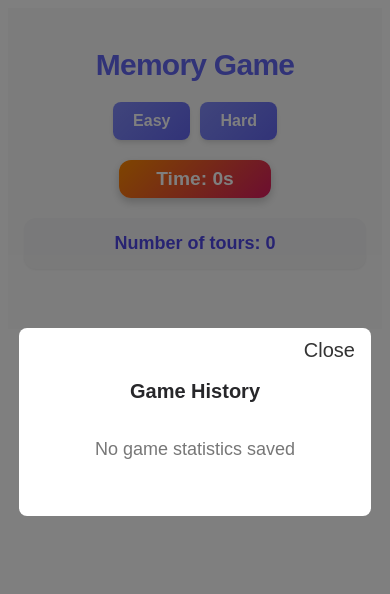
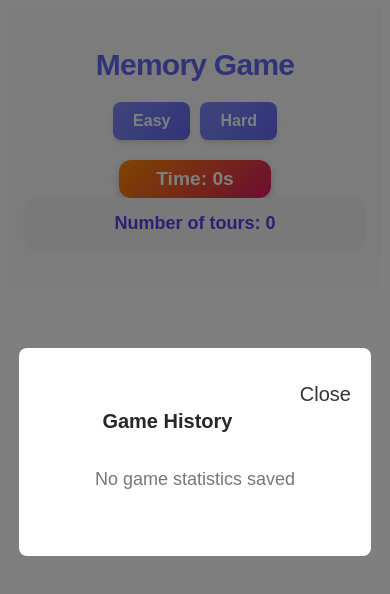
Before and after one commit to KonradBauer/MemoryGame, a React (Vite) app: page / in a window 390 px wide. Both pictures are taken after a click on the button "Show recently games". Shown: the top 594 px of the page. Built offline with nearby package versions, Linux system fonts and the light colour scheme.

Commit message:
update modal, update rwd

```diff
--- a/src/components/cards-container/style.scss
+++ b/src/components/cards-container/style.scss
@@ -1,13 +1,23 @@
 .cards-layout {
   display: grid;
-  grid-template-columns: repeat(auto-fit, minmax(100px, 1fr));
+  grid-template-columns: repeat(3, minmax(60px, 80px));
   gap: 15px;
-  justify-content: center;
   margin: 0 auto;
   padding: 10px;
+  justify-content: center;
 
-  @media (max-width: 600px) {
-    grid-template-columns: repeat(auto-fit, minmax(70px, 1fr));
+  &:after {
+    content: "";
+    grid-column: auto / span 1;
+  }
+
+  @media (max-width: 768px) {
+    grid-template-columns: repeat(3, minmax(70px, 100px));
     gap: 10px;
   }
+
+  @media (max-width: 480px) {
+    grid-template-columns: repeat(3, minmax(40px, 70px));
+    gap: 8px;
+  }
 }
--- a/src/components/game-info/style.scss
+++ b/src/components/game-info/style.scss
@@ -5,6 +5,10 @@
   background-color: var(--palette-neutral-100);
   border-radius: var(--radius-lg);
   box-shadow: var(--shadow-sm);
+
+  @media (max-width: 768px) {
+    margin: 0;
+  }
 
   .turn-counter {
     font-size: var(--font-size-lg);
--- a/src/components/modal/Modal.tsx
+++ b/src/components/modal/Modal.tsx
@@ -1,4 +1,4 @@
-import React, { useState } from "react";
+import React, { useState, useEffect } from "react";
 import "./style.scss";
 
 type ModalProps = {
@@ -10,6 +10,22 @@ export const Modal: React.FC<ModalProps> = ({ children }) => {
 
   const toggleModal = () => setIsVisible(!isVisible);
 
+  const handleContentClick = (e: React.MouseEvent) => {
+    e.stopPropagation();
+  };
+
+  useEffect(() => {
+    if (isVisible) {
+      document.body.style.overflow = "hidden";
+    } else {
+      document.body.style.overflow = "";
+    }
+
+    return () => {
+      document.body.style.overflow = "";
+    };
+  }, [isVisible]);
+
   if (!isVisible)
     return (
       <button className="open-btn" onClick={toggleModal}>
@@ -19,7 +35,7 @@ export const Modal: React.FC<ModalProps> = ({ children }) => {
 
   return (
     <div className="modal" onClick={toggleModal}>
-      <div className="modal-content">
+      <div className="modal-content" onClick={handleContentClick}>
         <button className="close-btn" onClick={toggleModal}>
           Close
         </button>
--- a/src/components/modal/style.scss
+++ b/src/components/modal/style.scss
@@ -7,18 +7,22 @@
   background-color: rgba(0, 0, 0, 0.5);
   display: flex;
   justify-content: center;
-  align-items: center;
+  align-items: flex-start;
   z-index: 1000;
-  overflow-y: scroll;
+  overflow-y: auto;
+  padding: 30px 0;
 }
 
 .modal-content {
   background-color: white;
-  padding: 20px;
+  padding: 30px 20px;
   border-radius: 8px;
   position: relative;
   width: 80%;
   max-width: 600px;
+  max-height: calc(100vh - 60px);
+  overflow-y: auto;
+  margin: auto;
 }
 
 .open-btn {
@@ -38,14 +42,17 @@
 }
 
 .close-btn {
-  position: absolute;
-  top: 10px;
-  right: 10px;
-  background: none;
+  position: sticky;
+  top: 0;
+  float: right;
+  background: white;
   border: none;
   font-size: 20px;
   cursor: pointer;
   color: #333;
+  z-index: 10;
+  padding: 5px 10px;
+  margin: -10px -10px 10px 10px;
 }
 
 .close-btn:hover {
```
